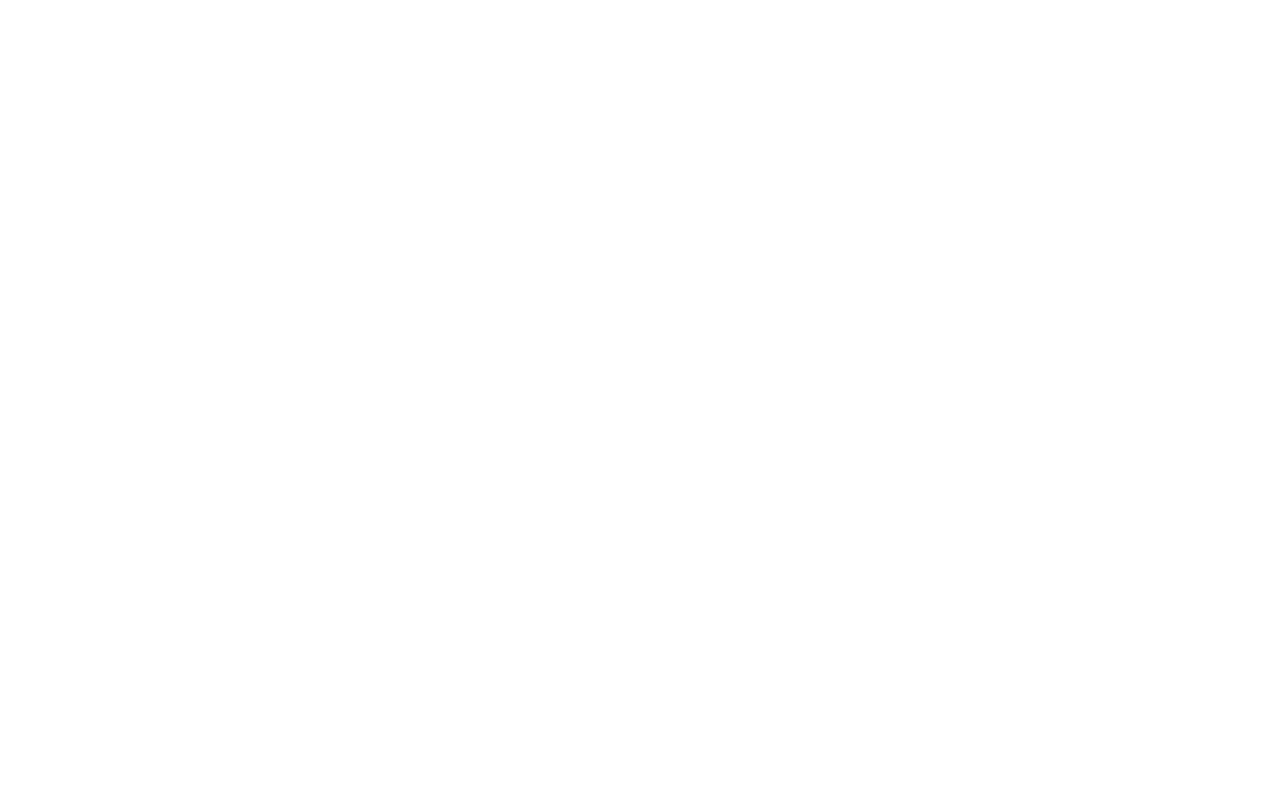
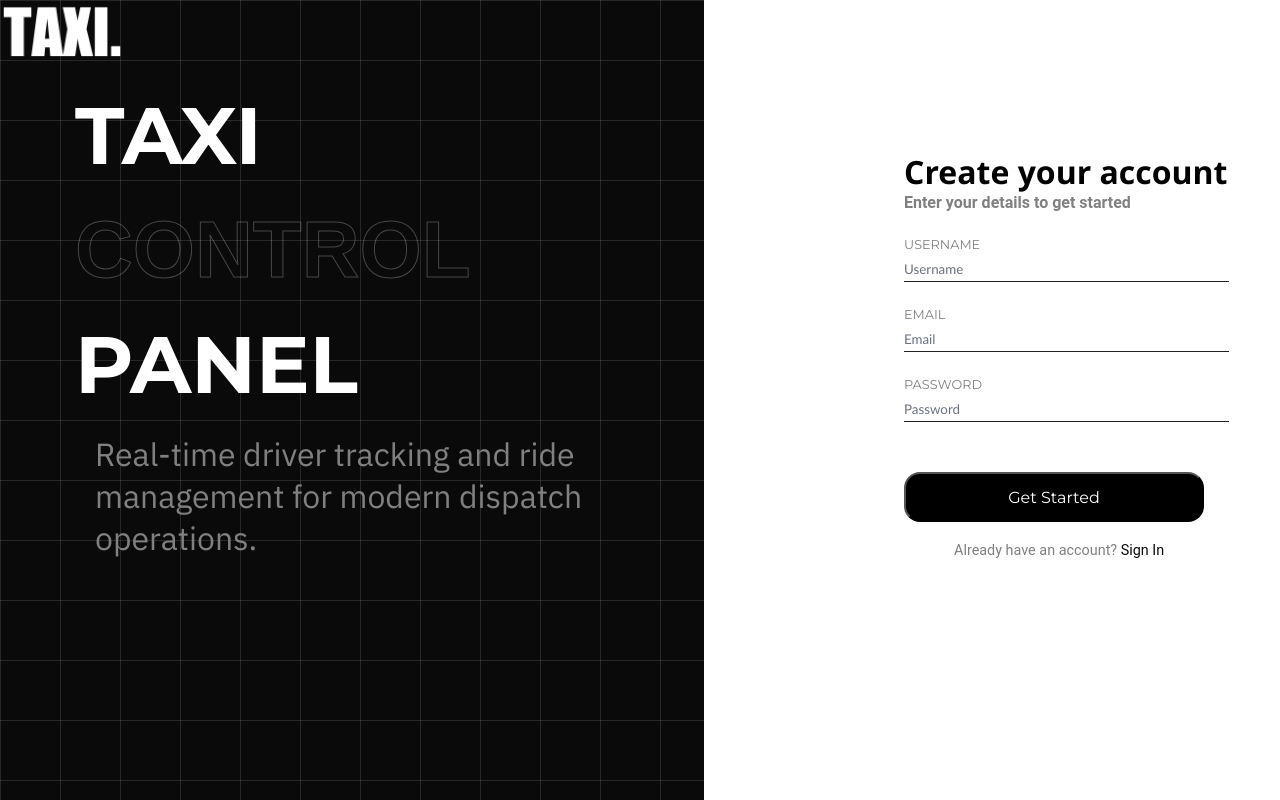
Before and after one commit to ukique/taxi-service, a React (Vite) app in the folder frontend/: page /users/register in a window 1280 px wide. Before the commit this address had no page. Built offline with nearby package versions, Linux system fonts and the light colour scheme.

Commit message:
feat: add registration page

```diff
--- a/frontend/index.html
+++ b/frontend/index.html
@@ -7,6 +7,11 @@
     <link rel="preconnect" href="https://fonts.googleapis.com">
     <link rel="preconnect" href="https://fonts.gstatic.com" crossorigin>
     <link href="https://fonts.googleapis.com/css2?family=Montserrat:ital,wght@0,100..900;1,100..900&display=swap" rel="stylesheet">
+    <!-- IBM Plex Sans-->
+    <link rel="preconnect" href="https://fonts.googleapis.com">
+    <link rel="preconnect" href="https://fonts.gstatic.com" crossorigin>
+    <link href="https://fonts.googleapis.com/css2?family=IBM+Plex+Sans:ital,wght@0,100..700;1,100..700&display=swap" rel="stylesheet">
+
     <title>taxi-service</title>
   </head>
   <body>
--- a/frontend/package.json
+++ b/frontend/package.json
@@ -10,6 +10,7 @@
     "preview": "vite preview"
   },
   "dependencies": {
+    "framer-motion": "^12.38.0",
     "react": "^19.2.4",
     "react-dom": "^19.2.4",
     "react-router-dom": "^7.13.1"
--- a/frontend/src/App.jsx
+++ b/frontend/src/App.jsx
@@ -2,6 +2,8 @@
 import {Navigate, Route, Routes} from "react-router-dom";
 import Orders from "./pages/ordersPage/ordersPage.jsx";
 import Drivers from "./pages/driversPage/driversPage.jsx";
+import Registration from "./pages/registerPage/registerPage.jsx";
+import Authentication from "./pages/authenticationPage/authenticationPage.jsx";
 
 function App() {
   return (
@@ -10,6 +12,8 @@
           <Route path="/" element={<Navigate to="/orders" />} />
           <Route path="/orders" element={<Orders />} />
           <Route path="/drivers" element={<Drivers />} />
+          <Route path="/users/register" element={<Registration />} />
+          <Route path="/users/authentication" element={<Authentication/>} />
       </Routes>
     </>
   )
--- /dev/null
+++ b/frontend/src/pages/authenticationPage/authenticationPage.jsx
@@ -0,0 +1,9 @@
+function Authentication(){
+    return(
+        <>
+            <h1>Authentication</h1>
+        </>
+    )
+}
+
+export default Authentication
--- /dev/null
+++ b/frontend/src/pages/registerPage/registerPage.css
@@ -0,0 +1,105 @@
+.register-layout{
+    display: grid;
+    grid-template-columns: 55fr 45fr;
+    min-height: 100vh;
+}
+
+.registerBandle {
+    background-color: #0a0a0a;
+    background-image:
+            linear-gradient(rgba(255,255,255,0.12) 1px, transparent 1px),
+            linear-gradient(90deg, rgba(255,255,255,0.12    ) 1px, transparent 1px);
+    background-size: 60px 60px;
+}
+.registerBandle h1{
+    font-family: "Montserrat",sans-serif;
+    color: #FFFFFF;
+    font-size: 5rem;
+    margin-left: 75px;
+    margin-top: 20px;
+}
+.logoWhite{
+    width: 125px;
+    height: auto;
+}
+#h1-outline{
+    font-family: sans-serif;
+    color: transparent;
+    -webkit-text-stroke: 1px rgba(255, 255, 255, 0.25);
+    font-size: 5rem;
+    font-weight: 900;
+}
+
+.registerBandleInfo{
+    font-family: "IBM Plex Sans", sans-serif;
+    font-optical-sizing: auto;
+   color: gray;
+    font-size: 2rem;
+    margin-left: 95px;
+    margin-top: 20px;
+}
+
+.register{
+    margin-top: 150px;
+    margin-left: 200px;
+    display: flex;
+    flex-direction: column;
+}
+.register-text h1{
+    font-family: "Segoe UI", sans-serif;
+}
+.register-text h3{
+    font-family: Roboto,sans-serif;
+    color: gray;
+    font-size: 1rem;
+}
+.register input{
+    width: 325px;
+    height: 25px;
+    margin-top: 5px;
+    font-family: Calibri, sans-serif;
+    border: 0;
+    border-bottom: 1px solid #222222;
+    outline: 0;
+
+}
+.register input::placeholder {
+    color: #6b7280;
+}
+.register-input-text{
+    margin-top: 25px;
+    font-family: Montserrat,sans-serif;
+    font-size: 0.8rem;
+    color: gray;
+}
+.register-button{
+    background-color: black;
+    color: white;
+    font-family: Montserrat, sans-serif;
+    font-size: 1rem;
+    margin-top: 50px;
+    width: 300px;
+    height: 50px;
+    border-radius: 1rem;
+}
+.register-button:active{
+    background-color: #C0C0C0;
+}
+.register-auth-request{
+    color: gray;
+    font-family: Roboto,sans-serif;
+    font-size: 0.9rem;
+    margin-top: 20px;
+    margin-left: 50px;
+}
+.register-auth-request a{
+   text-decoration-color: #0a0a0a;
+    color: #0a0a0a;
+}
+
+.register-error{
+    color: #e53935;
+    font-family: Montserrat, sans-serif;
+    margin-left: 10px;
+    margin-top: 10px;
+}
--- /dev/null
+++ b/frontend/src/pages/registerPage/registerPage.jsx
@@ -0,0 +1,81 @@
+import './registerPage.css'
+import logoWhite from "../../assets/logoWhite.png"
+import {useNavigate} from "react-router-dom";
+import {useState} from "react"
+
+function Registration() {
+    const navigate = useNavigate();
+    const [form, setForm] = useState({username: "", email: "", password: ""});
+    const [error, setError] = useState(null);
+    const handleChange = (e) => {
+        setForm({...form, [e.target.name]: e.target.value});
+    };
+
+    // against multiple button clicks
+    const [isLoading, setIsLoading] = useState(false)
+
+    const handleSubmit = async () => {
+        try {
+            setIsLoading(true)
+            setError(null)
+            const response = await fetch("http://localhost:8080/users/register", {
+                method: "POST",
+                headers: {"Content-Type": "application/json"},
+                body: JSON.stringify(form)
+            })
+            const result = await response.json()
+            if (response.ok) {
+                navigate("/")
+            } else {
+                setError(result.message)
+            }
+        } catch (err) {
+            setError("Network error. Please try again.")
+        } finally {
+            setIsLoading(false)
+        }
+    }
+
+    return (
+        <>
+            <div className="register-layout">
+                <div className="registerBandle">
+                    <img className="logoWhite" src={logoWhite} alt="logoWhite"/>
+                    <div className="registerBandleText">
+                        <h1>TAXI</h1>
+                        <h1 id="h1-outline">CONTROL</h1>
+                        <h1>PANEL</h1>
+                    </div>
+                    <div className="registerBandleInfo">
+                        <p>
+                            Real-time driver tracking and ride<br/>
+                            management for modern dispatch <br/>
+                            operations.
+                        </p>
+                    </div>
+                </div>
+                <div className="register">
+                    <div className="register-text">
+                        <h1>Create your account</h1>
+                        <h3>Enter your details to get started</h3>
+                    </div>
+                    <p className="register-input-text">USERNAME</p>
+                    <input name="username" value={form.username} onChange={handleChange} placeholder="Username"/>
+                    <p className="register-input-text">EMAIL</p>
+                    <input name="email" type="email" value={form.email} onChange={handleChange} placeholder="Email"/>
+                    <p className="register-input-text">PASSWORD</p>
+                    <input name="password" type="password" value={form.password} onChange={handleChange}
+                           placeholder="Password"/>
+                    {error && <p className="register-error">{error}</p>}
+                    <button onClick={handleSubmit} disabled={isLoading} className="register-button">
+                        {isLoading ? "Creating..." : "Get Started"}
+                    </button>
+                    <p className="register-auth-request">Already have an account? <a
+                        onClick={() => navigate("/users/authentication")}>Sign In</a></p>
+                </div>
+            </div>
+        </>
+    )
+}
+
+export default Registration
```
Also changed, not shown: frontend/src/assets/logoWhite.png (added), frontend/src/pages/authenticationPage/authenticationPage.css (added), 1 other file (tests, documents, lock files or other folders).
